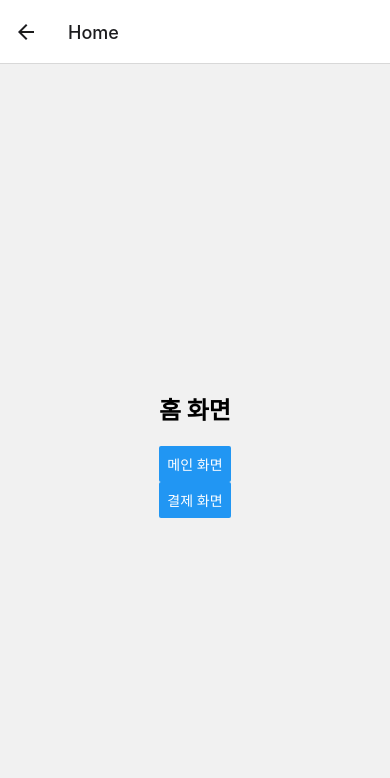
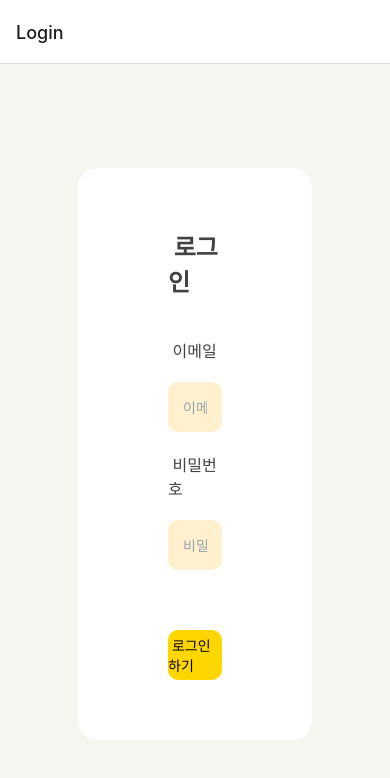
Before and after one commit to O-DI-GA/odiga_pos, a React Native app: screen /Home in a window 390 px wide. Shown: the top 778 px of the page. Built offline with nearby package versions, Linux system fonts and the light colour scheme.

Commit message:
🔥 Remove: Delete temporary Home screen

```diff
--- a/App.js
+++ b/App.js
@@ -4,7 +4,6 @@ import { NavigationContainer } from "@react-navigation/native";
 import { createStackNavigator } from "@react-navigation/stack";
 import { AuthProvider } from "./utils/authContext";
 
-import Home from "./screens/Home";
 import Login from "./screens/Login";
 import Main from "./screens/Main";
 import Payment from "./screens/Payment";
@@ -18,7 +17,6 @@ function App() {
       <NavigationContainer>
         <Stack.Navigator>
           <Stack.Screen name="Login" component={Login} />
-          <Stack.Screen name="Home" component={Home} />
           <Stack.Screen name="Main" component={Main} />
           <Stack.Screen name="Payment" component={Payment} />
           <Stack.Screen name="WaitingList" component={WaitingList} />
--- a/screens/Home.js
+++ /dev/null
@@ -1,32 +0,0 @@
-import React from "react";
-import { View, Text, StyleSheet, Button, StatusBar } from "react-native";
-
-const Home = ({ navigation }) => {
-  return (
-    <View style={styles.container}>
-      <Text style={styles.title}>홈 화면</Text>
-      <Button title="메인 화면" onPress={() => navigation.navigate("Main")} />
-      <Button
-        title="결제 화면"
-        onPress={() => navigation.navigate("Payment")}
-      />
-      <StatusBar style="auto" />
-    </View>
-  );
-};
-
-const styles = StyleSheet.create({
-  container: {
-    flex: 1,
-    backgroundColor: "#f1f1f1",
-    alignItems: "center",
-    justifyContent: "center",
-  },
-  title: {
-    fontSize: 24,
-    fontWeight: "bold",
-    marginBottom: 20,
-  },
-});
-
-export default Home;
```
